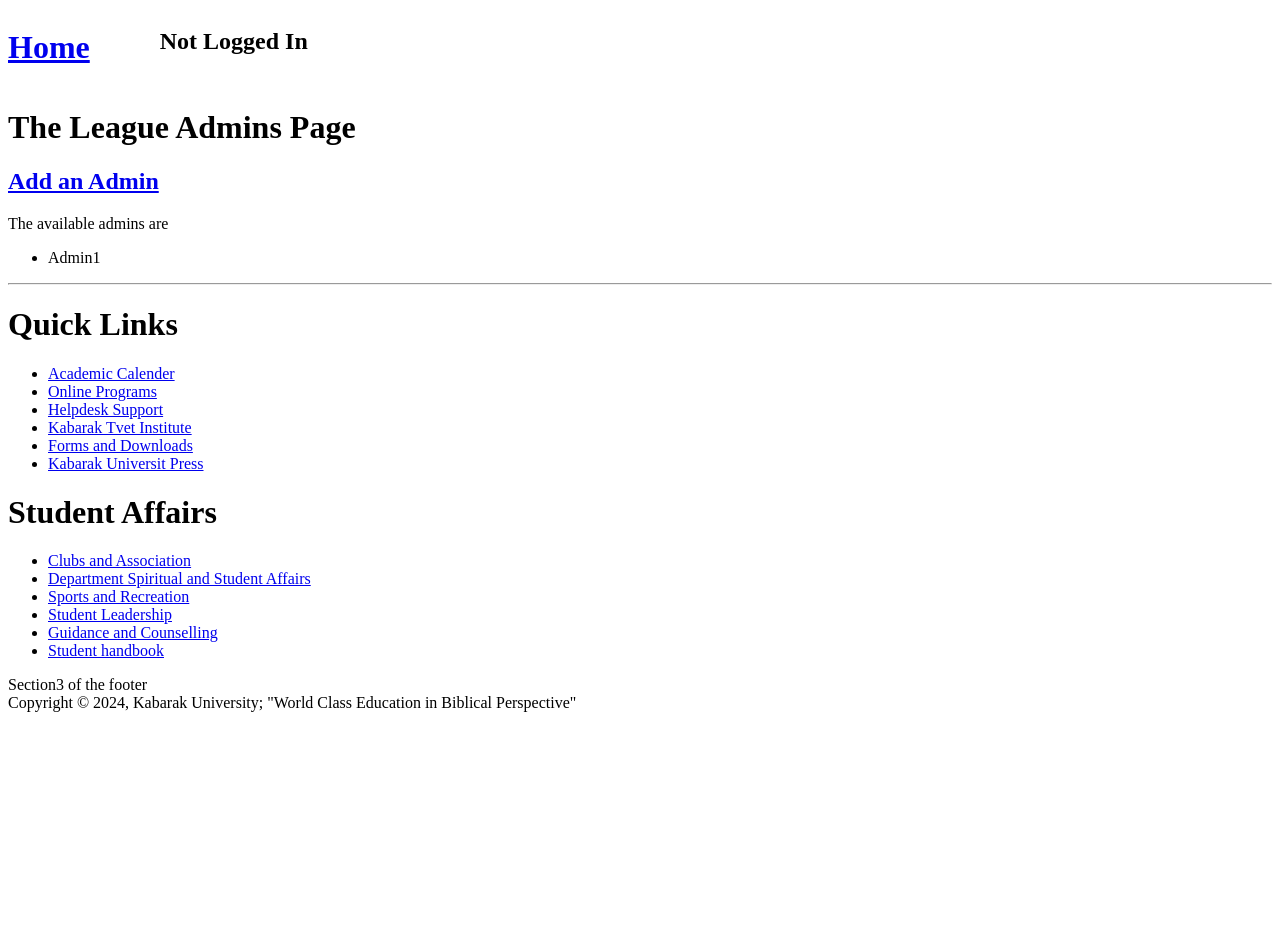
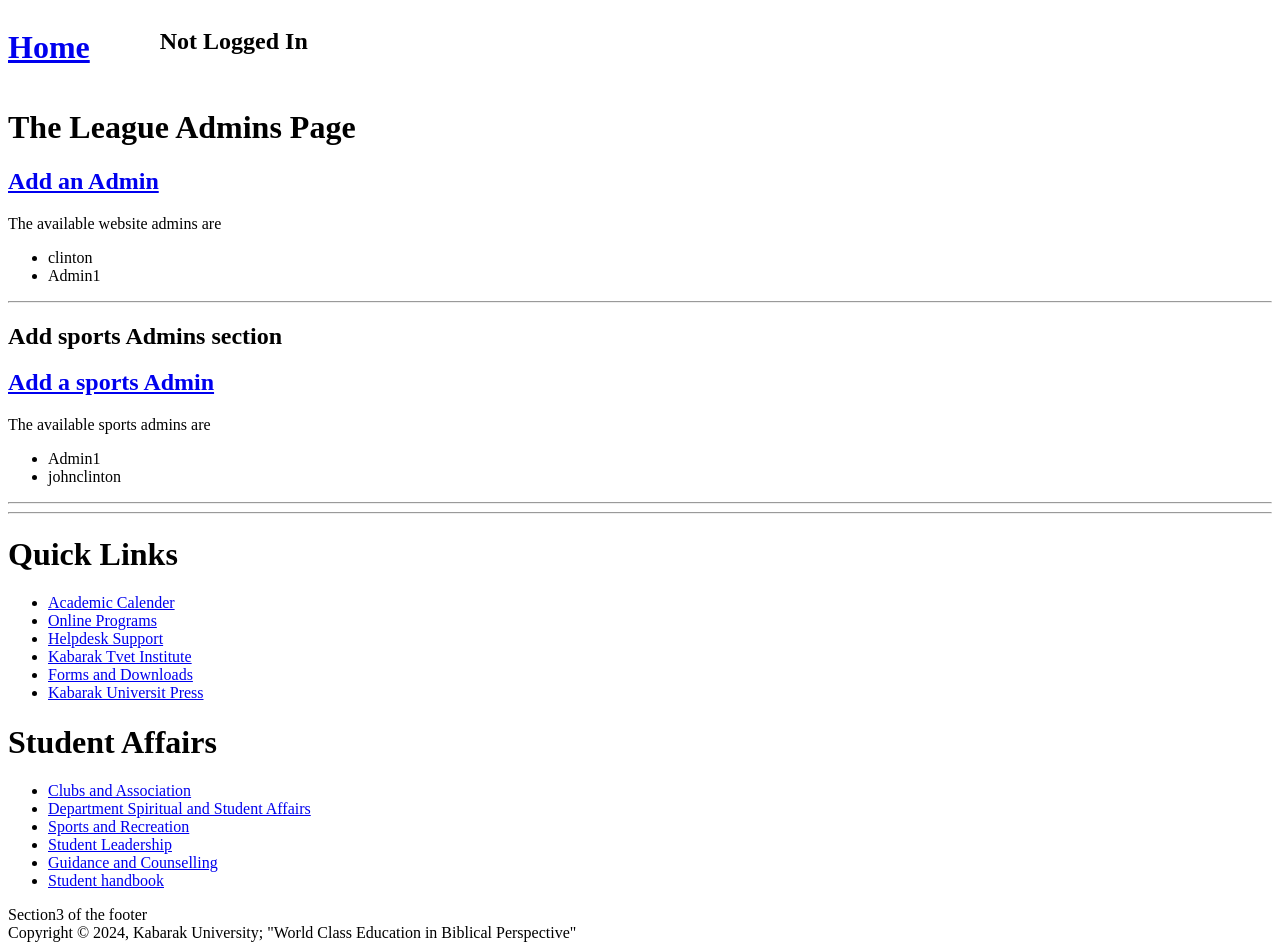
Before and after one commit to Clinton-John/kabuHub, a Django app: page /adminsPage/ in a window 1280 px wide. Before the commit the page ends 712 px from the top, so only its background shows below. Run offline with Django 4.2, Linux system fonts and the light colour scheme; data comes from the database, SQL or seed files in the repository; both versions use the stored data as it was after the commit.

Commit message:
sports events

```diff
--- a/base/admin.py
+++ b/base/admin.py
@@ -1,6 +1,8 @@
 from django.contrib import admin
-from .models import Event, Profile
+from .models import Event, Profile, Sport_Event , Team
 
 # Register your models here.
 admin.site.register(Event)
 admin.site.register(Profile)
+admin.site.register(Team)
+admin.site.register(Sport_Event)
--- a/base/templates/base/admins_page.html
+++ b/base/templates/base/admins_page.html
@@ -6,17 +6,32 @@
         <h2>
             <a href="{% url 'change_role' %}">Add an Admin</a>
         </h2>
+        <p>The available website admins are</p>
+        <ul>
+            {% for user in admin_group_users %}
+            <li>{{user.username}}
+            </li>
+            {% endfor %}
+        </ul>
+        <hr>
     </div>
-
-    <p>The available admins are</p>
+    <div>
+        <h2>Add sports Admins section</h2>
+        <h2>
+            <a href="{% url 'add_sports_admin' %}">Add a sports Admin</a>
+        </h2>
+    </div>
+    <p>The available sports admins are</p>
     <ul>
-        {% for user in group_users %}
+        {% for user in sports_admins_users %}
         <li>{{user.username}}
         </li>
         {% endfor %}
     </ul>
+    <hr>
+    <hr>
 
-    <hr>
+
 
 </div>
 {% endblock %}
--- a/base/templates/base/change_role.html
+++ b/base/templates/base/change_role.html
@@ -1,6 +1,7 @@
 {% extends 'index.html' %} {% block content %}
 <div class="change_role">
     <p>Enter email for the user to change their profile below</p>
+
     <form action="" method="POST">
         {% csrf_token %}
         <label for="email"> User email</label>
--- a/base/templates/base/home.html
+++ b/base/templates/base/home.html
@@ -9,12 +9,14 @@
     {% endif %}
     <h3 style="padding-right: 50px;"><a href="{% url 'update_profile' %}">Update Profile</a></h3>
 </div>
+{% if request.user in admin_group_users %}
 <div>
     <h2>
         Add Events section
     </h2>
     <a href="{% url 'add_event' %}">Add Event</a>
 </div>
+{% endif %}
 
 <div>
     <hr> {% for message in messages %}
--- a/base/templates/base/profile.html
+++ b/base/templates/base/profile.html
@@ -10,7 +10,11 @@
         <li>{{event}}</li>
     </ul>
     {% endfor %}
+    <div>
+        <h1><a href="{% url 'add_sports_event' %}">Add an upcoming Sports event</a></h1>
+    </div>
     <img class="profile_pic" src="{{request.user.profile.profile_pic.url}}" alt=""> {% if request.user == user.id %}
+
     <div>
         <a href="{% url 'delete_user' request.user.id %}">Delete Account</a>
     </div>
--- a/base/urls.py
+++ b/base/urls.py
@@ -15,6 +15,7 @@
     path('logout/', views.logoutPage , name="logout"),
 
     path('addEvent/', views.addEvent , name="add_event"),
+    path('addSportsEvent/', views.addSportsEvent , name="add_sports_event"),
     path('userProfile/<str:pk>/', views.userProfile , name="user_profile"),
     path('updateProfile/', views.updateProfile , name="update_profile"),
 
@@ -24,6 +25,7 @@
 
     path('adminsPage/', views.adminsPage ,  name="admins_page"),
     path('changeRole/', views.changeRole ,  name="change_role"),
+    path('addSportsAdmin/', views.addSportsAdmin ,  name="add_sports_admin"),
 
       #email configuration and password reset section
     path('resetPassword/', auth_views.PasswordResetView.as_view(template_name='base/password_reset.html'), name="reset_password" ),
--- a/base/views.py
+++ b/base/views.py
@@ -4,7 +4,7 @@
 from .forms import MyUserCreationForm
 from django.contrib.auth import login , authenticate , logout
 from .models import User , Event
-from .forms import EventForm , UserProfileForm
+from .forms import EventForm , UserProfileForm , SportsForm
 from django.contrib.auth.decorators import login_required
 from django.http import HttpResponse
 from django.contrib.auth.models import Group
@@ -14,8 +14,10 @@
 def home(request):
    events = Event.objects.all()
    group = Group.objects.get(name='super_admin')
-   group_users = group.user_set.all()
-   context = {'events':events, 'group_users':group_users}
+   admin_group = Group.objects.get(name='Admins')
+   admin_group_users = admin_group.user_set.all()
+   group_super_admin = group.user_set.all()
+   context = {'events':events, 'group_super_admin':group_super_admin, 'admin_group_users':admin_group_users}
    return render(request , 'base/home.html', context)
 
 def signup(request):
@@ -100,9 +102,7 @@
 
 #    context = {'event_form':event_form}
 #    return render(request, 'base/event_form.html', context)
-def addEvent(request):
-   eventform = EventForm()
-   return render(request, 'base/event_form.html', context)
+
 @login_required(login_url='login')
 def addEvent(request):
     event_form = EventForm()
@@ -117,6 +117,18 @@
     context = {'event_form': event_form}
     return render(request, 'base/event_form.html', context)
 
+def addSportsEvent(request):
+   event_form = SportsForm()
+   if request.method == 'POST':
+      form = SportsForm(request.POST, request.FILES)
+      if form.is_valid():
+         event_instance = form.save(commit=False)
+         event_instance.created_by = request.user
+         event_instance.save()
+         return redirect('home')
+
+   context = {'event_form': event_form}
+   return render(request, 'base/event_form.html', context)
 
 def userProfile(request, pk):
    user = User.objects.get(id=pk)
@@ -166,18 +178,26 @@
     group = Group.objects.get(name='super_admin')
     group_users = group.user_set.all()
 
-    context = {'group_users':group_users}
+    admin_group = Group.objects.get(name='Admins')
+    admin_group_users = admin_group.user_set.all()
+
+    sports_admins = Group.objects.get(name='sports_admins')
+    sports_admins_users = sports_admins.user_set.all()
+
+    context = {'group_users':group_users, 'sports_admins_users':sports_admins_users, 'admin_group_users':admin_group_users}
     return render(request , 'base/admins_page.html' , context)
 
 
 def changeRole(request):
-
+   #  message = None
     if request.method == 'POST':
         email = request.POST.get('email')
         try:
             user = User.objects.get(email=email)
         except:
             HttpResponse("User with the provided email doesnt exist")
+            # message = "User with the provided email doesnt exist"
+            # return redirect('change_role')
 
         users_group = Group.objects.get(name='Students')
         if users_group not in user.groups.all():
@@ -193,6 +213,33 @@
     context = {}
     return render(request , 'base/change_role.html' , context)
 
+def addSportsAdmin(request):
+   # message = None
+   if request.method == 'POST':
+        email = request.POST.get('email')
+        try:
+            user = User.objects.get(email=email)
+        except:
+
+            return HttpResponse("The user isnt registered in the website")
+            message = "The user with the registered email doesnt exist"
+            return redirect('add_sports_admin')
+
+        users_group = Group.objects.get(name='Students')
+        if users_group not in user.groups.all():
+            return HttpResponse("The user isnt registered in the website")
+
+        user.groups.remove(users_group)
+
+        sports_admin_group = Group.objects.get(name='sports_admins')
+        user.groups.add(sports_admin_group)
+
+        return redirect('admins_page')
+
+   context = {}
+   return render(request , 'base/change_role.html' , context)
+
+
 def viewEvent(request, pk):
    event = Event.objects.get(id=pk)
    context = {'event':event}
--- a/templates/navbar.html
+++ b/templates/navbar.html
@@ -3,7 +3,7 @@
     <h1 style="padding-right: 70px;">
         <a href="{% url 'home' %}">Home</a>
     </h1>
-    {% if request.user in group_users %}
+    {% if request.user in group_super_admin %}
     <h1 style="padding-right: 70px;">
         <a href="{% url 'admins_page' %}">Admins Page</a>
     </h1>
```
Also changed, not shown: base/forms.py (+10 -1 lines), base/models.py (+27 -1 lines), base/migrations/0007_team_event_location_alter_event_event_pic_and_more.py (added), db.sqlite3.
